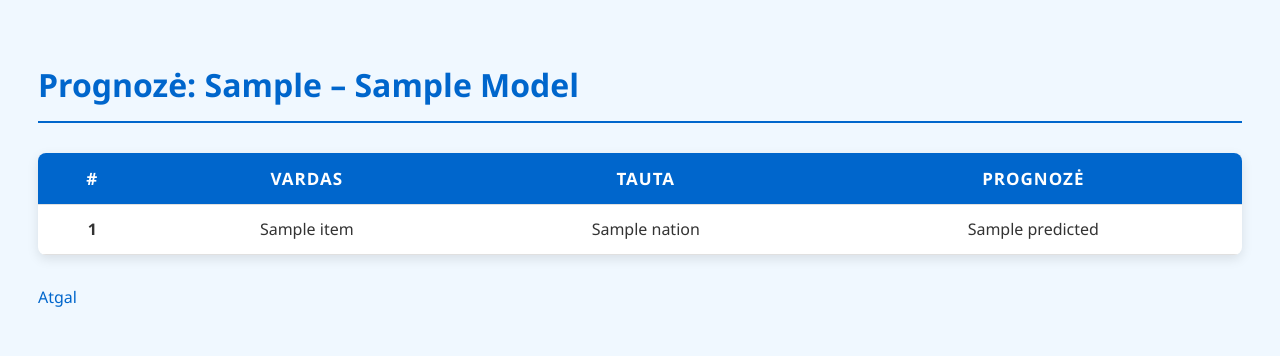
After one commit to Szurikan/Biathlon-Predictor, a Flask app: template templates/next_result.html in a window 1280 px wide. The commit adds this page. Shown: the top 356 px of the page. Run offline with Flask 3, Linux system fonts and the light colour scheme; the template is opened without the code that fills it: most values are stand-ins (such as "Sample title", 1, 10 or a date in 2020).

Commit message:
Added predict web page with functionality to show next prognosis

```diff
--- a/models/RandomForest/predict_place.py
+++ b/models/RandomForest/predict_place.py
@@ -132,6 +132,8 @@ def predict_place_rf(data_path, target_column, output_dir="data/"):
     joblib.dump((final_model, list(X_final.columns)), model_path)
     print(f"\nModelis išsaugotas: {model_path}")
 
+predict_place_with_participation = predict_place_rf
+
 if __name__ == "__main__":
     predict_place_rf(
         data_path="data/female_athletes_cleaned_final.csv",
--- a/models/XGBoostClassifier/predict_place.py
+++ b/models/XGBoostClassifier/predict_place.py
@@ -141,6 +141,8 @@ def predict_place_xgb(data_path, target_column, output_dir="data/"):
     joblib.dump((final_model, list(X_final.columns)), model_path)
     print(f"\nModelis išsaugotas: {model_path}")
 
+
+
 if __name__ == "__main__":
     predict_place_xgb(
         data_path="data/female_athletes_cleaned_final.csv",
--- /dev/null
+++ b/templates/next_result.html
@@ -0,0 +1,35 @@
+<!-- templates/next_result.html -->
+<!DOCTYPE html>
+<html lang="lt">
+  <head>
+    <meta charset="UTF-8">
+    <title>Prognozė – {{ event_type }}</title>
+    <link rel="stylesheet" href="{{ url_for('static', filename='style.css') }}">
+  </head>
+  <body>
+    <h1>Prognozė: {{ event_type }} – {{ model.replace('_', ' ')|title }}</h1>
+
+    <table>
+      <thead>
+        <tr>
+          <th>#</th>
+          <th>Vardas</th>
+          <th>Tauta</th>
+          <th>Prognozė</th>
+        </tr>
+      </thead>
+      <tbody>
+        {% for item in results %}
+          <tr>
+            <td>{{ loop.index }}</td>
+            <td>{{ item.name }}</td>
+            <td>{{ item.nation }}</td>
+            <td>{{ item.predicted }}</td>
+          </tr>
+        {% endfor %}
+      </tbody>
+    </table>
+
+    <p><a href="{{ url_for('web.index') }}">Atgal</a></p>
+  </body>
+</html>
--- a/web/routes.py
+++ b/web/routes.py
@@ -1,10 +1,11 @@
 from flask import Blueprint, render_template, request, flash, redirect, url_for
-from web.web_actions import get_past_events
+from web.web_actions import get_past_events, predict_next_event
 from models.RandomForest.predict_place import predict_place_with_participation
 from models.RandomForest.predict_participation import predict_participation
 from operations.data.loader import load_data
 import pandas as pd
 import os
+
 
 CLEANED_CSV = "data/female_athletes_cleaned_final.csv"
 BINARY_CSV = "data/female_athletes_binary_competitions.csv"
@@ -12,7 +13,6 @@ DATA_FILE = os.path.join('data', 'female_athletes_2425_full_stats_with_ranks.csv
 
 web_bp = Blueprint('web', __name__)
 
-web_bp = Blueprint('web', __name__)
 
 @web_bp.route('/')
 def index():
@@ -95,3 +95,28 @@ def predict():
     except Exception as e:
         flash(f"Klaida prognozuojant: {str(e)}", "error")
         return redirect(url_for("web.index"))
+
+@web_bp.route('/predict_next', methods=['POST'])
+def predict_next():
+    model_name = request.form.get('model')
+    event_type = request.form.get('event_type')
+
+    # (You can enforce support here if you like)
+    if model_name not in ("random_forest", "xgboost", "lstm"):
+        flash(f"Modelis '{model_name}' nepalaikomas.", "error")
+        return redirect(url_for('web.index'))
+
+    try:
+        # Call your stub (or real) predictor
+        results = predict_next_event(event_type, model_name)
+
+        # Render a simple “next_result.html” table
+        return render_template(
+            'next_result.html',
+            results=results,
+            model=model_name,
+            event_type=event_type
+        )
+    except Exception as e:
+        flash(f"Klaida prognozuojant: {e}", "error")
+        return redirect(url_for('web.index'))
```
Also changed, not shown: templates/index.html (+4 -11 lines).
